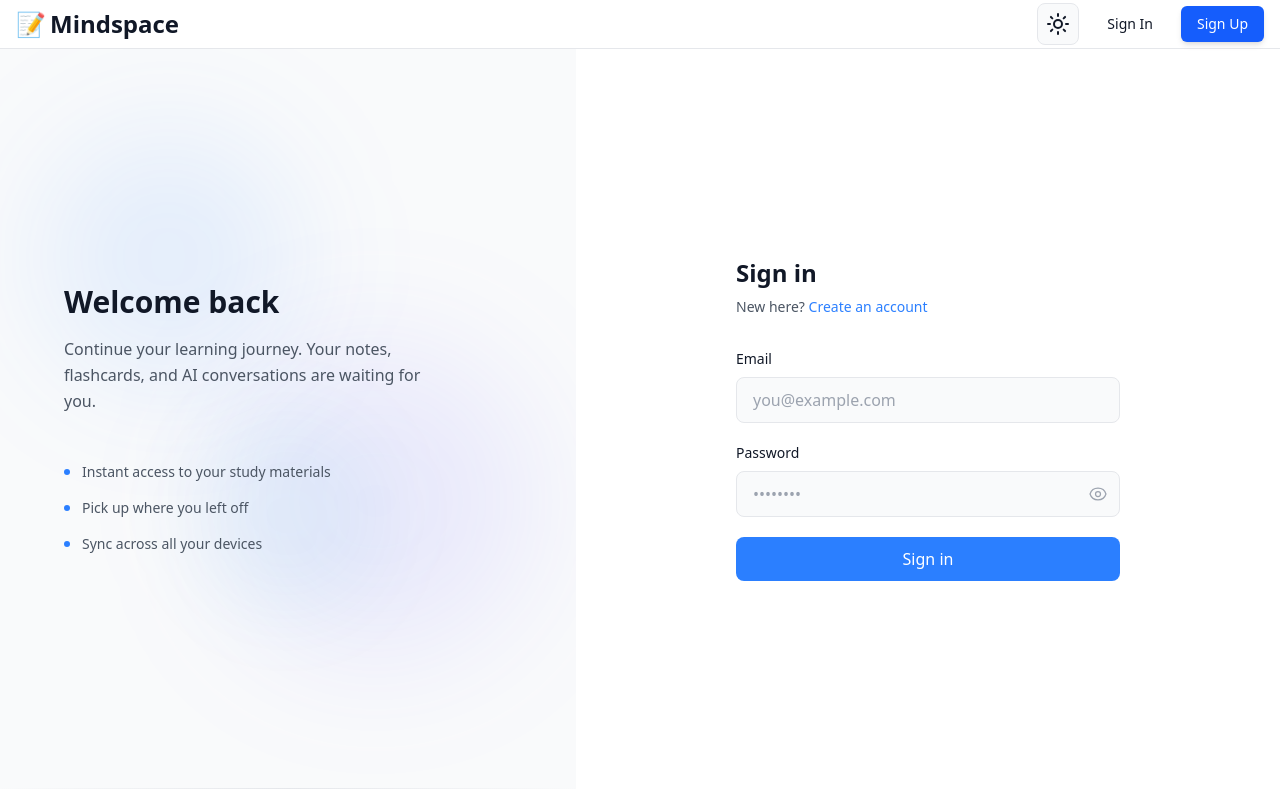
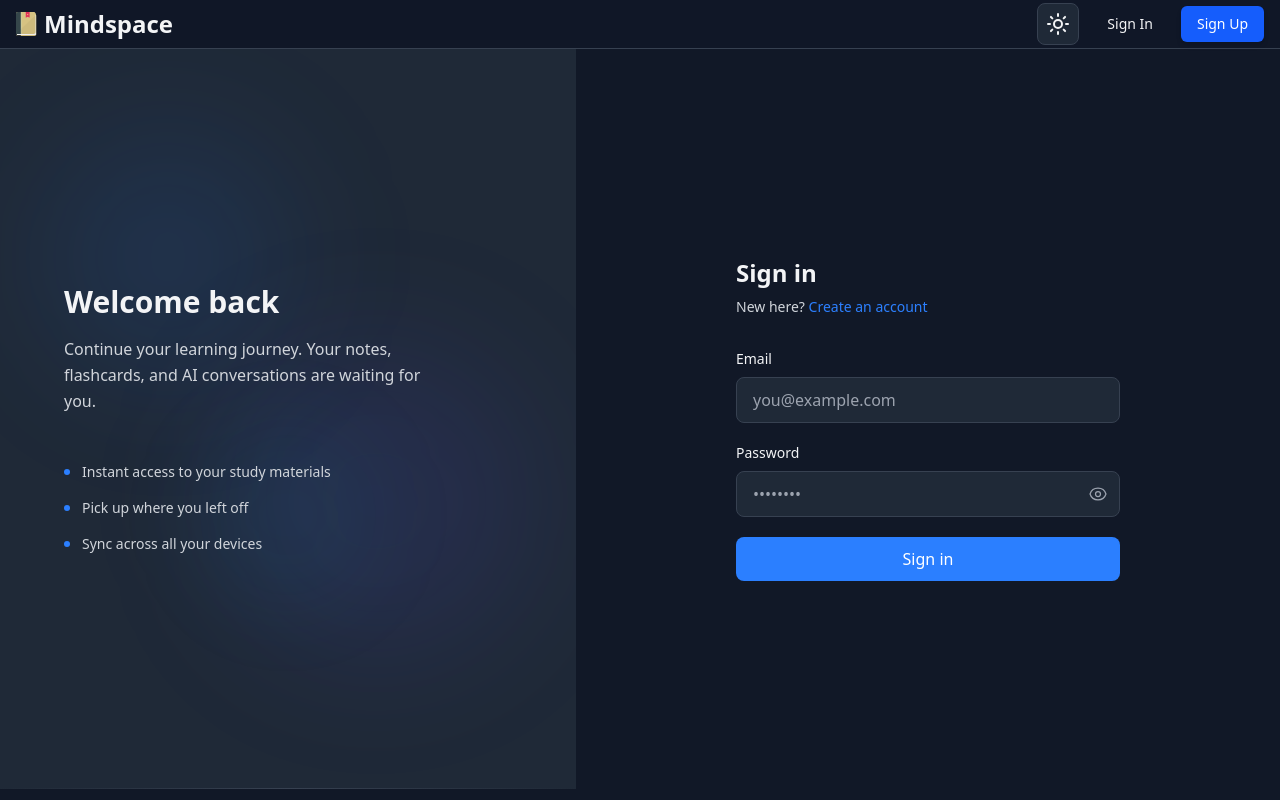
Before and after one commit to Sabin-Karki/Mindspace, a React (Vite) app in the folder frontend/: page /signin in a window 1280 px wide. Built offline with nearby package versions, Linux system fonts and the light colour scheme.

Commit message:
changing default to dark mode and added svg and dashboard colors more vibrant

```diff
--- a/frontend/index.html
+++ b/frontend/index.html
@@ -2,9 +2,9 @@
 <html lang="en">
   <head>
     <meta charset="UTF-8" />
-    <link rel="icon" type="image/svg+xml" href="/dashboard.svg" />
+    <link rel="icon" type="image/svg+xml" href="/main.svg" />
     <meta name="viewport" content="width=device-width, initial-scale=1.0" />
-    <title>Dashboard</title>
+    <title>Mindspace</title>
   </head>
   <body>
     <div id="root"></div>
--- a/frontend/src/components/common/navbar/Navbar.tsx
+++ b/frontend/src/components/common/navbar/Navbar.tsx
@@ -39,7 +39,9 @@ const Navbar = () => {
         <div className="flex items-center w-full h-12">
           {/* Logo/Branding */}
           <Link to="/" className="text-2xl font-bold text-text-pri flex items-center">
-            <span className="text-blue-600 mr-1">📝</span> Mindspace
+            <span className="text-blue-600 mr-1">
+              <img src="/main.svg" alt="Calendar" width="24" height="24" />
+            </span> Mindspace
           </Link>
 
           {/* if it is chat page then show chat title in navbar */}
--- a/frontend/src/components/dashboard/AllChats.tsx
+++ b/frontend/src/components/dashboard/AllChats.tsx
@@ -14,12 +14,12 @@ interface AllChatsProps {
 
 // Card background colors - soft pastels like NotebookLM
 const cardColors = [
-  "bg-amber-100/70 dark:bg-amber-900/40",
-  "bg-sky-100/70 dark:bg-sky-900/40",
-  "bg-violet-100/70 dark:bg-violet-900/40",
-  "bg-emerald-100/70 dark:bg-emerald-900/40",
-  "bg-rose-100/70 dark:bg-rose-900/40",
-  "bg-orange-100/70 dark:bg-orange-900/40",
+  "bg-amber-900/80  hover:bg-amber-800",
+  "bg-sky-900/80    hover:bg-sky-800",
+  "bg-violet-900/80 hover:bg-violet-800",
+  "bg-emerald-900/80 hover:bg-emerald-800",
+  "bg-rose-900/80   hover:bg-rose-800",
+  "bg-orange-900/80 hover:bg-orange-800",
 ];
 
 // Topic-based emojis for variety
@@ -168,7 +168,7 @@ const AllChats = ({ searchQuery }: AllChatsProps) => {
         <div
           key={session.sessionId}
           className={`group relative h-52 rounded-xl ${getCardColor(session.sessionId)}
-            transition-all duration-200 hover:shadow-md cursor-pointer`}
+            transition-all duration-200 hover:shadow-lg hover: cursor-pointer`}
           onClick={() => handleChatClick(session.sessionId, session.title)}
         >
           {/* Card Content */}
@@ -177,26 +177,26 @@ const AllChats = ({ searchQuery }: AllChatsProps) => {
             <span className="text-4xl mb-3">{getCardEmoji(session.sessionId)}</span>
 
             {/* Title */}
-            <h3 className="text-gray-800 dark:text-gray-100 font-medium text-sm leading-snug line-clamp-3 flex-1">
+            <h3 className="text-gray-100  font-medium text-sm leading-snug line-clamp-3 flex-1">
               {session.title}
             </h3>
 
             {/* Date */}
-            <span className="text-text-tri text-xs">{formatDate(session.createdAt)}</span>
+            <span className="text-gray-100 text-xs">{formatDate(session.createdAt)}</span>
           </div>
 
           {/* Menu button - top right */}
           <button
             onClick={(e) => { e.stopPropagation(); handleShowMenu(session.sessionId); }}
-            className={`absolute top-3 right-3 w-7 h-7 rounded-full flex items-center justify-center
-              transition-all duration-200
-              ${openMenuId === session.sessionId
-                ? 'bg-black/10 dark:bg-white/10'
-                : 'opacity-0 group-hover:opacity-100 hover:bg-black/10 dark:hover:bg-white/10'}`}
-          >
-            <svg className="w-4 h-4 text-text-sec" fill="currentColor" viewBox="0 0 20 20">
-              <path d="M10 6a2 2 0 110-4 2 2 0 010 4zM10 12a2 2 0 110-4 2 2 0 010 4zM10 18a2 2 0 110-4 2 2 0 010 4z" />
-            </svg>
+            className={`
+              inline-flex items-center justify-center shrink-0 absolute top-3 right-3 w-8 h-8 p-4
+              border-none rounded-full cursor-pointer  transition-all duration-200 text-gray-100
+              opacity-100 md:opacity-0 md:group-hover:opacity-100
+               ${openMenuId === session.sessionId // Keep visible if menu is open else hover
+                ? 'bg-black/10 '
+                : 'hover:bg-black/10 '}
+              `}>
+            <span className="text-white text-xl font-bold">&#x22EE;</span>
           </button>
 
           {/* Dropdown Menu */}
@@ -223,7 +223,7 @@ const AllChats = ({ searchQuery }: AllChatsProps) => {
                     handleHideMenu();
                     handleSelectSession(session.sessionId);
                   }}
-                  className="w-full text-left px-3 py-2 text-sm text-red-500 hover:bg-red-50 dark:hover:bg-red-950/30 transition-colors"
+                  className="w-full text-left px-3 py-2 text-sm text-red-500 hover:bg-red-50  transition-colors"
                 >
                   Delete
                 </button>
--- a/frontend/src/components/dashboard/CreateChat.tsx
+++ b/frontend/src/components/dashboard/CreateChat.tsx
@@ -50,7 +50,7 @@ const CreateChat = () => {
     <button
       onClick={handleCreateChat}
       disabled={isLoading || !!error}
-      className={`group h-52 rounded-xl bg-bg-sec
+      className={`group h-52 rounded-xl bg-bg-tri border-2 border-border-pri
         flex flex-col items-center justify-center gap-2 transition-all duration-200
         ${isLoading || error
           ? 'cursor-not-allowed opacity-50'
--- a/frontend/src/components/studio/audio/AudioGenerator.tsx
+++ b/frontend/src/components/studio/audio/AudioGenerator.tsx
@@ -5,13 +5,15 @@ import { generateAudioOverview } from "../../../api/audioApi";
 import { toast } from "sonner";
 import { Loader, Music } from "lucide-react";
 import { useLayoutStore } from "../../../store/layoutStore";
+import { useAudioCardStore } from "../../../store";
 
 const AudioGenerator = () =>{
 
   const sessionId = useSessionStore((state) => state.sessionId);
   const sources: IUploadResponse[] = useSessionStore((state) => state.sources);
   const selectedSourceIds = useSessionStore((state) => state.selectedSourceIds);
-  const [audioCards, setAudioCards] = useState<IAudioResponseDTO>();
+  // const [audioCards, setAudioCards] = useState<IAudioResponseDTO>(); //this is local and this replaced previous list with only this new one
+  const addAudioCard = useAudioCardStore((state) => state.addAudioCard);
   const isRightPanelClose = useLayoutStore((state) => state.isRightPanelClose);
 
   const [error, setError ] = useState<string | null>(null);
@@ -41,7 +43,7 @@ const AudioGenerator = () =>{
 
       const response: IAudioResponseDTO = await generateAudioOverview(sId);
       console.log(response);
-      setAudioCards(response);
+      addAudioCard(response);
 
       // toast.promise("");
     } catch (error: any) {
--- a/frontend/src/index.css
+++ b/frontend/src/index.css
@@ -1,8 +1,41 @@
 @import "tailwindcss";
 
+@theme {
+  --color-bg-pri: rgb(var(--bg-pri));
+  --color-bg-sec: rgb(var(--bg-sec));
+  --color-bg-tri: rgb(var(--bg-tri));
+
+  --color-text-pri: rgb(var(--text-pri));
+  --color-text-sec: rgb(var(--text-sec));
+  --color-text-tri: rgb(var(--text-tri));
+
+  --color-border-pri: rgb(var(--border-pri));
+  --color-border-sec: rgb(var(--border-sec));
+
+  --color-bg-pri-hov: rgb(var(--bg-pri-hov));
+  --color-bg-sec-hov: rgb(var(--bg-sec-hov));
+  --color-bg-tri-hov: rgb(var(--bg-tri-hov));
+}
 
 @layer base {
   :root {
+    --bg-pri: 17 24 39;
+    --bg-sec: 31 41 55;
+    --bg-tri: 55 65 81;
+
+    --text-pri: 243 244 246;
+    --text-sec: 209 213 219;
+    --text-tri: 156 163 175;
+
+    --border-pri: 55 65 81;
+    --border-sec: 75 85 99;
+
+    --bg-pri-hov: 31 41 55;
+    --bg-sec-hov: 55 65 81;
+    --bg-tri-hov: 75 85 99;
+  }
+
+  .light {
     /* BACKGROUNDS */
     --bg-pri: 255 255 255;
     --bg-sec: 249 250 251;
@@ -20,24 +53,6 @@
     --bg-pri-hov: 249 250 251;
     --bg-sec-hov: 243 244 246;
     --bg-tri-hov: 229 231 235;
-
-  }
-
-  .dark {
-    --bg-pri: 17 24 39;
-    --bg-sec: 31 41 55;
-    --bg-tri: 55 65 81;
-
-    --text-pri: 243 244 246;
-    --text-sec: 209 213 219;
-    --text-tri: 156 163 175;
-
-    --border-pri: 55 65 81;
-    --border-sec: 75 85 99;
-
-    --bg-pri-hov: 31 41 55;
-    --bg-sec-hov: 55 65 81;
-    --bg-tri-hov: 75 85 99;
 
   }
 
@@ -101,23 +116,3 @@
 }
 
 /* Tailwind v4: Define custom colors using @theme */
-@theme {
-  --color-bg-pri: rgb(var(--bg-pri));
-  --color-bg-sec: rgb(var(--bg-sec));
-  --color-bg-tri: rgb(var(--bg-tri));
-
-  --color-text-pri: rgb(var(--text-pri));
-  --color-text-sec: rgb(var(--text-sec));
-  --color-text-tri: rgb(var(--text-tri));
-
-  --color-border-pri: rgb(var(--border-pri));
-  --color-border-sec: rgb(var(--border-sec));
-
-  --color-bg-pri-hov: rgb(var(--bg-pri-hov));
-  --color-bg-sec-hov: rgb(var(--bg-sec-hov));
-  --color-bg-tri-hov: rgb(var(--bg-tri-hov));
-}
-
-
-/* //make for buttons */
-/* px-10 py-4 m-2 rounded-lg text-text-pri bg-blue-600 hover:bg-blue-700 transition duration-300 shadow-2xl shadow-blue-500 */
--- a/frontend/src/pages/Dashboard.tsx
+++ b/frontend/src/pages/Dashboard.tsx
@@ -18,7 +18,7 @@ const Dashboard = () => {
   }, []);
 
   return (
-    <div className="min-h-[calc(100vh-64px)] bg-bg-pri">
+    <div className="min-h-[calc(100vh-64px)] bg-bg-sec">
       <div className="max-w-6xl mx-auto px-6 py-8">
 
         {/* Header */}
@@ -33,7 +33,7 @@ const Dashboard = () => {
               placeholder="Search..."
               value={searchQuery}
               onChange={(e) => setSearchQuery(e.target.value)}
-              className="w-full sm:w-56 h-9 pl-9 pr-8 bg-bg-sec text-sm text-text-pri placeholder-text-tri rounded-full
+              className="w-full sm:w-56 h-9 pl-9 pr-8 bg-bg-tri  text-sm text-text-sec placeholder-text-tri rounded-full
                 border-none focus:outline-none focus:ring-2 focus:ring-blue-500/30 transition-all"
             />
             {searchQuery && (
```
Also changed, not shown: frontend/public/main.svg (added).
